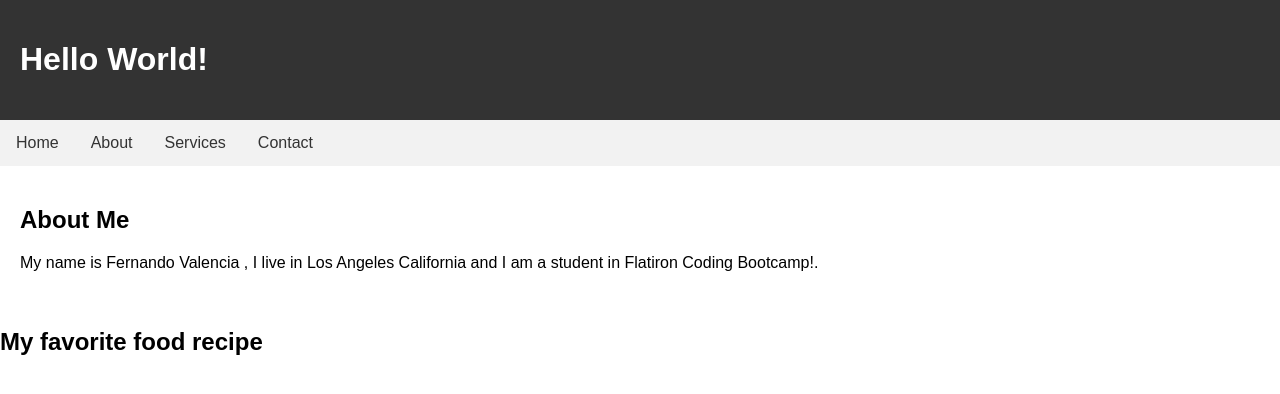
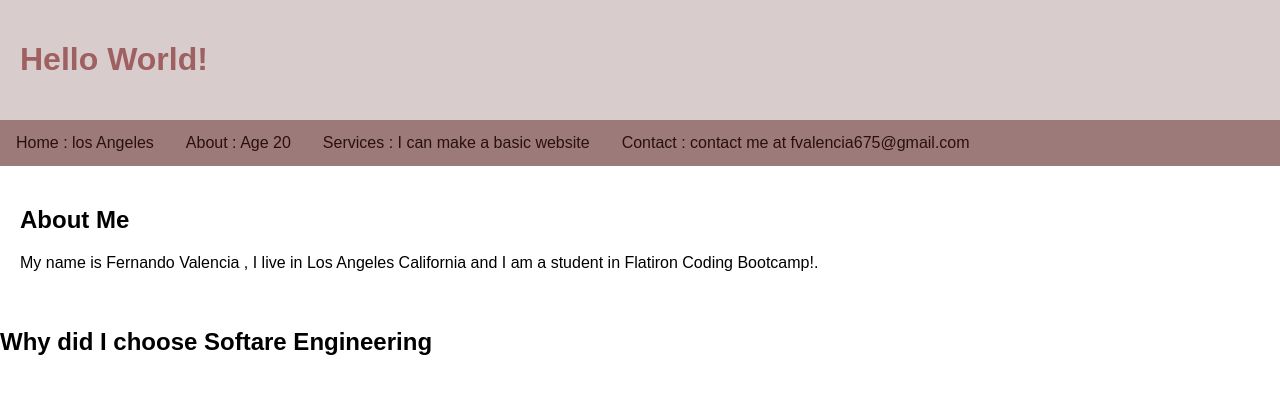
Before and after one commit to Valenciave/my-personal-website, a plain HTML site: page index.html in a window 1280 px wide. Drawn offline with Linux system fonts and the light colour scheme.

Commit message:
progress2

```diff
--- a/index.html
+++ b/index.html
@@ -10,10 +10,10 @@
     </header>
     <nav>
         <ul>
-            <li><a href="#">Home</a></li>
-            <li><a href="#">About</a></li>
-            <li><a href="#">Services</a></li>
-            <li><a href="#">Contact</a></li>
+            <li><a href="#">Home : los Angeles</a></li>
+            <li><a href="#">About : Age 20 </a></li>
+            <li><a href="#">Services : I can make a basic website</a></li>
+            <li><a href="#">Contact : contact me at fvalencia675@gmail.com</a></li>
         </ul>
     </nav>
 
@@ -22,6 +22,10 @@
         <p>My name is Fernando Valencia , I live in Los Angeles California and I am a student in Flatiron Coding Bootcamp!.</p>
     </section>
 
+        <p></p>
+
+
+
 
     <script src="script.js"></script>
   </body>
--- a/script.js
+++ b/script.js
@@ -1,3 +1,3 @@
 const h2 = document.createElement("h2");
-h2.textContent = "My favorite food recipe";
+h2.textContent = "Why did I choose Softare Engineering";
 document.querySelector("body").appendChild(h2);
--- a/style.css
+++ b/style.css
@@ -6,8 +6,8 @@ body {
 }
 
 header {
-  background-color: #333;
-  color: #fff;
+  background-color: #d8cccc;
+  color: #9e6060;
   padding: 20px;
 }
 
@@ -15,7 +15,7 @@ nav ul {
   list-style-type: none;
   margin: 0;
   padding: 0;
-  background-color: #f2f2f2;
+  background-color: #9c7a7a;
   overflow: hidden;
 }
 
@@ -25,7 +25,7 @@ nav ul li {
 
 nav ul li a {
   display: block;
-  color: #333;
+  color: #2b0f0f;
   text-align: center;
   padding: 14px 16px;
   text-decoration: none;
```
